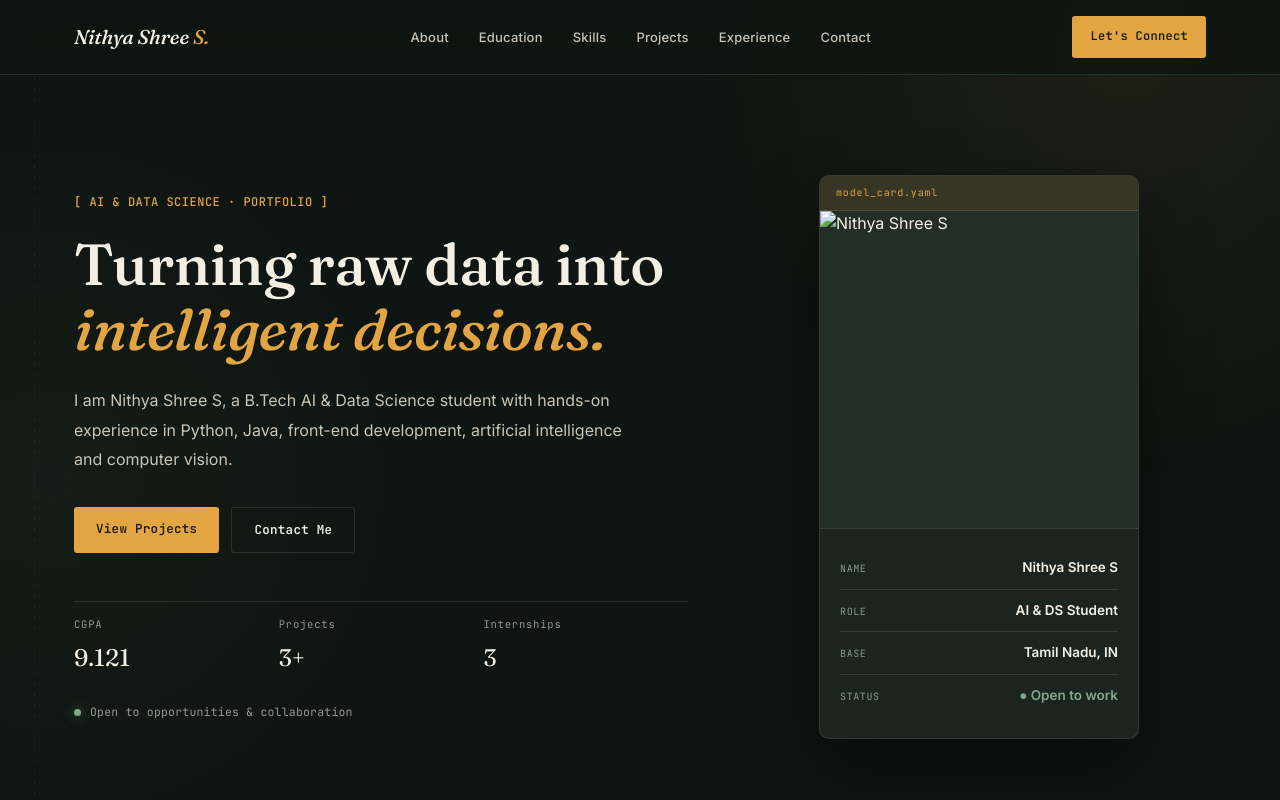
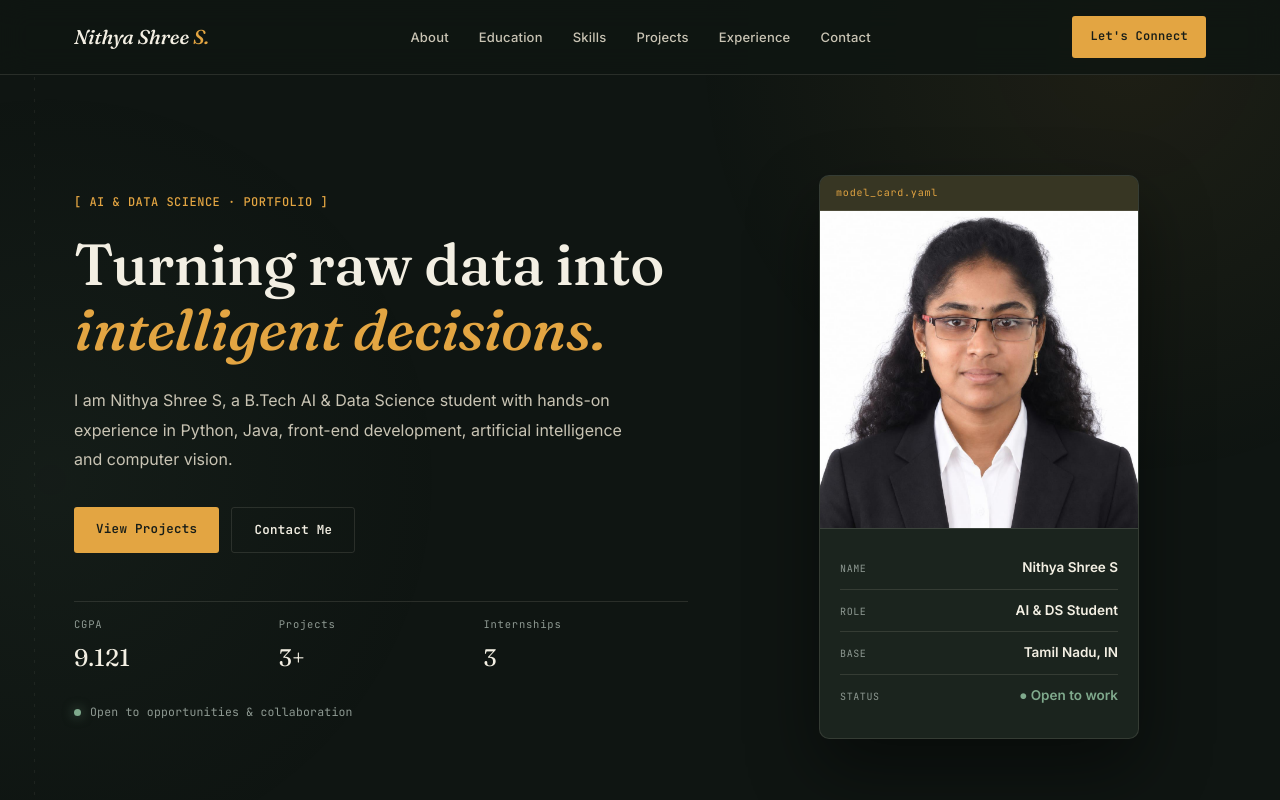
Before and after one commit to Nithyashree03-code/nithyashree-portfolio, a plain HTML site: page index.html in a window 1280 px wide. Shown: the top 800 px of the page. Drawn offline with Linux system fonts and the light colour scheme.

Commit message:
Update index.html

```diff
--- a/index.html
+++ b/index.html
@@ -66,7 +66,7 @@
     <div class="model-card">
         <div class="model-card-tag">model_card.yaml</div>
         <div class="model-card-photo">
-            <img src="images/photo.jpg" alt="Nithya Shree S">
+            <img src="photo.jpg" alt="Nithya Shree S">
         </div>
         <div class="model-card-body">
             <div class="model-card-row"><span>NAME</span><strong>Nithya Shree S</strong></div>
```
